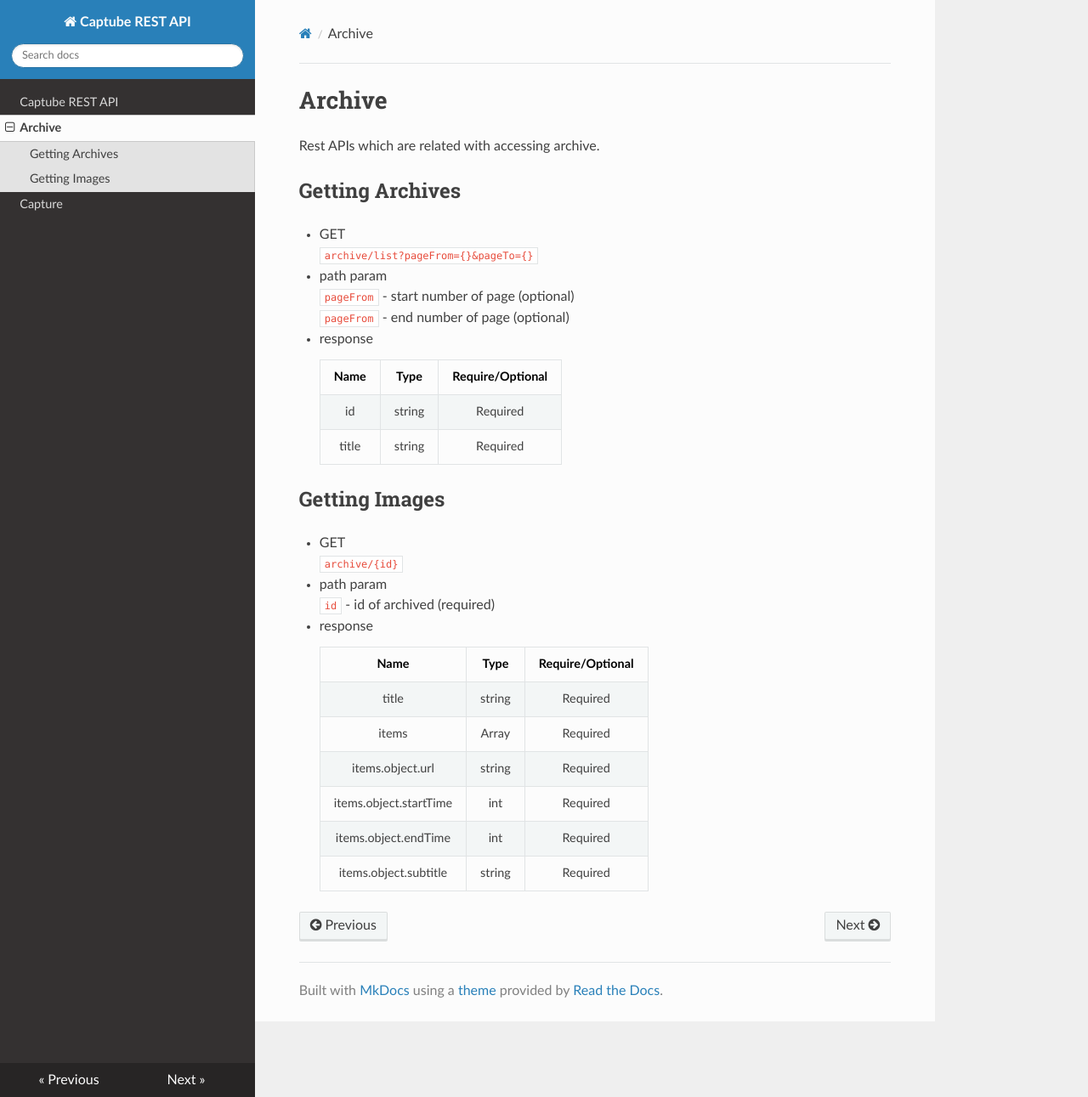
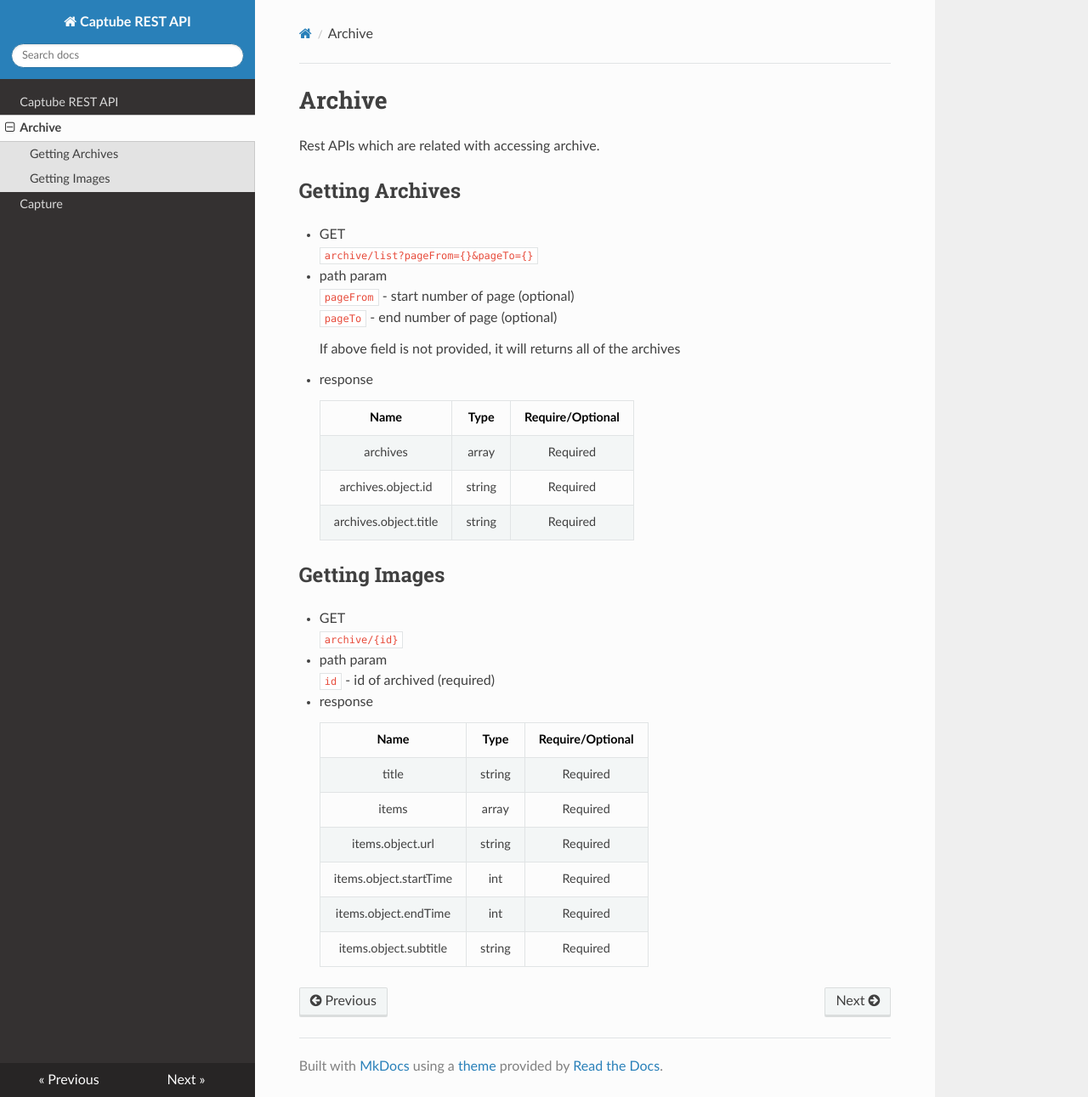
Before and after one commit to captube/docs, an MkDocs documentation site: the page built from docs/archive.md, in a window 1280 px wide and 1291 px high. Shown: the whole window at 85% size. Built offline with MkDocs 1.6.1, drawn with Linux system fonts in a browser that asks for light colours; nearby versions of some CDN libraries.

Commit message:
Third Commit

```diff
--- a/docs/archive.md
+++ b/docs/archive.md
@@ -8,14 +8,17 @@ Rest APIs which are related with accessing archive.
 
 * path param <br>
 `pageFrom` - start number of page (optional) <br>
-`pageFrom` - end number of page (optional)
+`pageTo` - end number of page (optional) <br>
+
+    If above field is not provided, it will returns all of the archives
 
 * response
 
     Name | Type |Require/Optional|
     :-----------:|:-------------:|:-------------:|
-    id|string|Required
-    title|string|Required
+    archives|array|Required
+    archives.object.id|string|Required
+    archives.object.title|string|Required
 
 ## Getting Images
 * GET <br>
@@ -29,7 +32,7 @@ Rest APIs which are related with accessing archive.
     Name | Type |Require/Optional|
     :-----------:|:-------------:|:-------------:|
     title|string|Required
-    items|Array|Required
+    items|array|Required
     items.object.url|string|Required
     items.object.startTime|int|Required
     items.object.endTime|int|Required
```
Also changed, not shown: docs/capture.md (+3 -3 lines).
